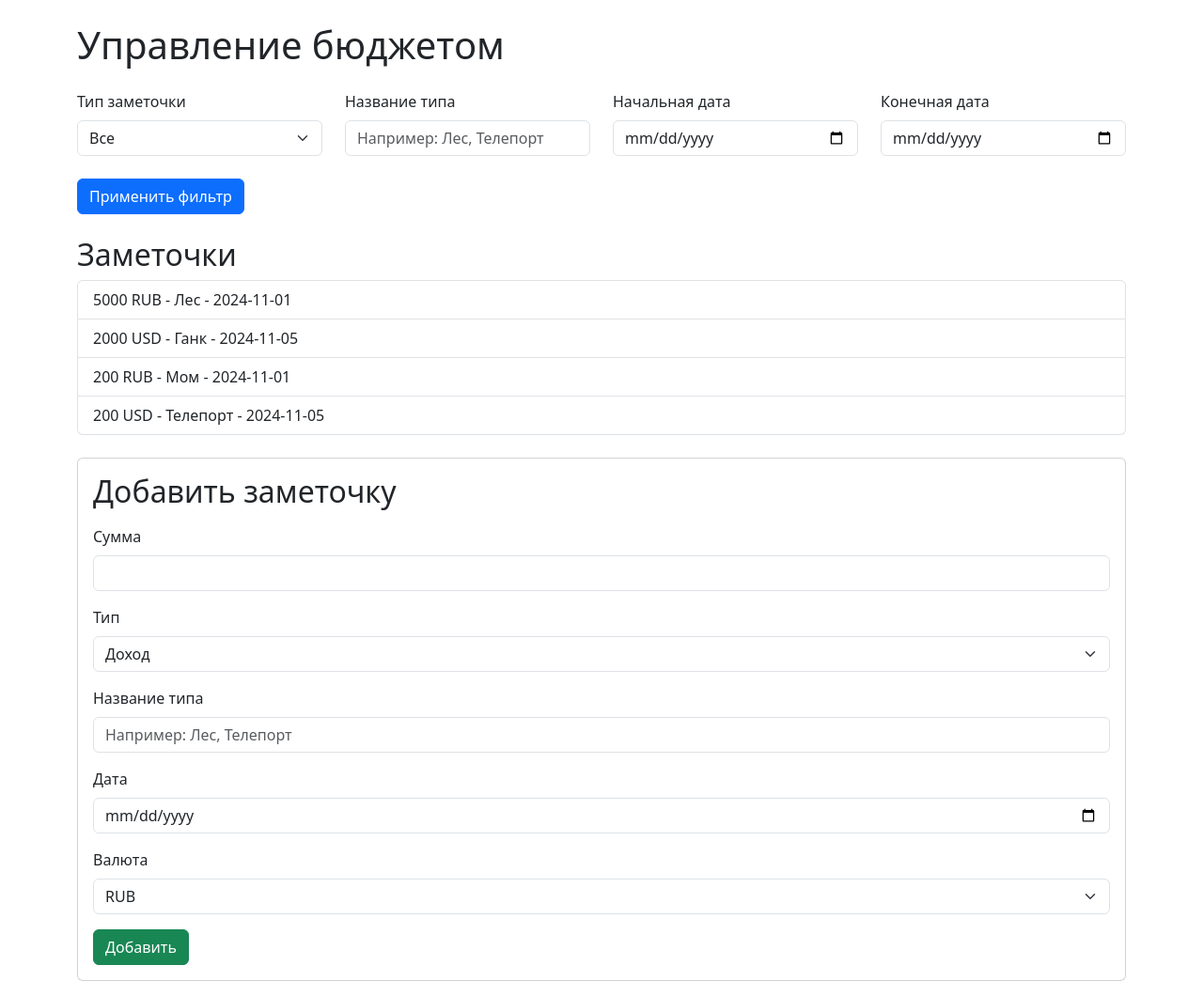
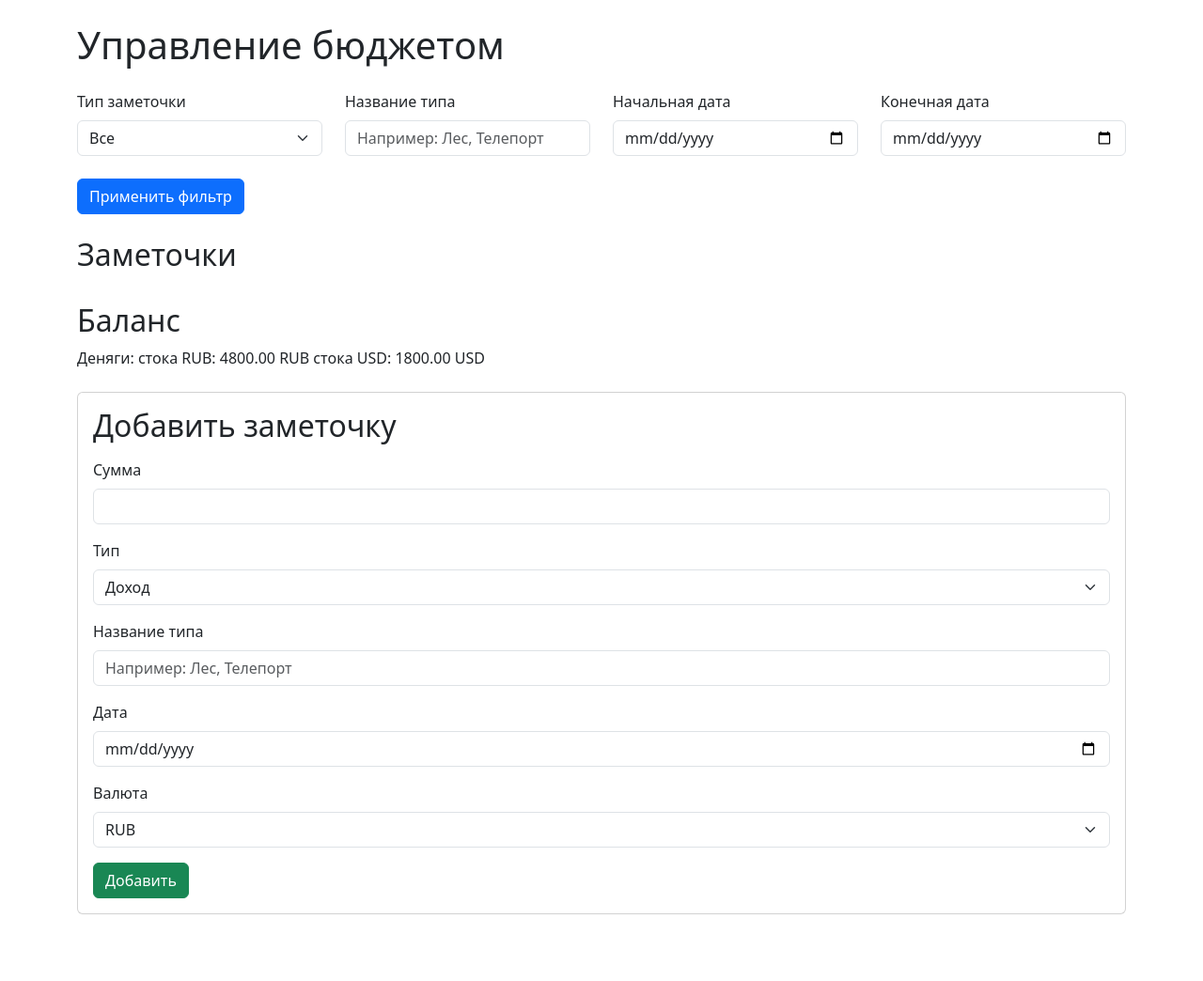
Before and after one commit to Mrkishka/ITLAB2, a plain HTML site: page index.html in a window 1280 px wide. Shown: the whole page at 94% size. After the commit the page ends 973 px from the top, so only its background shows below. Drawn offline with nearby package versions, Linux system fonts and the light colour scheme.

Commit message:
Add calculatebudget

```diff
--- a/index.html
+++ b/index.html
@@ -37,6 +37,10 @@
         <div id="recordList" class="mb-4">
             <h2>Заметочки</h2>
             <ul class="list-group" id="transactions"></ul>
+        </div>
+        <div class="mb-4">
+            <h2>Баланс</h2>
+            <div id="balance"></div>
         </div>
         <div class="card">
             <div class="card-body">
--- a/script.js
+++ b/script.js
@@ -147,14 +147,17 @@ class Budget {
             expenseByCurrency[currency] += expense.amount;
         });
 
-        console.log(`Баланс за период${startDate && endDate ? ` с ${startDate} по ${endDate}` : ""}:`);
+        let balanceOutput = `Деняги${startDate && endDate ? ` с ${startDate} по ${endDate}` : ""}:\n`;
         Object.keys(incomeByCurrency).forEach(currency => {
             const totalIncome = incomeByCurrency[currency] || 0;
             const totalExpense = expenseByCurrency[currency] || 0;
             const balance = totalIncome - totalExpense;
-            console.log(`Баланс в ${currency}: ${balance.toFixed(2)} ${currency}`);
+            balanceOutput += ` стока ${currency}: ${balance.toFixed(2)} ${currency}\n`;
         });
+
+        return balanceOutput;
     }
+
 
     filterTransactions(startDate, endDate, typeFilter = null, isIncome = true) {
         const transactions = isIncome ? this.incomes : this.expenses;
--- a/ui.js
+++ b/ui.js
@@ -5,6 +5,8 @@ document.addEventListener("DOMContentLoaded", () => {
     const filterDateStart = document.getElementById("filterDateStart");
     const filterDateEnd = document.getElementById("filterDateEnd");
     const addRecordForm = document.getElementById("addRecordForm");
+    const balanceDisplay = document.getElementById("balance");
+    const applyFilterButton = document.getElementById("applyFilter");
 
     function renderTransactions(transactions) {
         transactionList.innerHTML = "";
@@ -14,6 +16,13 @@ document.addEventListener("DOMContentLoaded", () => {
             listItem.textContent = `${entry.amount} ${entry.valuta.name} - ${entry.type.name} - ${entry.date}`;
             transactionList.appendChild(listItem);
         });
+    }
+    function updateBalance() {
+        const startDate = filterDateStart.value;
+        const endDate = filterDateEnd.value;
+        const balanceText = myBudget.calculateBalance(startDate, endDate);
+
+        balanceDisplay.textContent = balanceText;
     }
 
     addRecordForm.addEventListener("submit", (e) => {
@@ -37,10 +46,11 @@ document.addEventListener("DOMContentLoaded", () => {
         }
 
         renderTransactions(myBudget.incomes.concat(myBudget.expenses));
+        updateBalance();
         addRecordForm.reset();
     });
 
-    document.getElementById("applyFilter").addEventListener("click", () => {
+    applyFilterButton.addEventListener("click", () => {
         const type = filterType.value;
         const customTypeName = filterCustomType.value.toLowerCase();
         const startDate = filterDateStart.value;
@@ -54,7 +64,7 @@ document.addEventListener("DOMContentLoaded", () => {
         });
 
         renderTransactions(filtered);
+        updateBalance();
     });
-
-    renderTransactions(myBudget.incomes.concat(myBudget.expenses));
+    updateBalance();
 });
```
